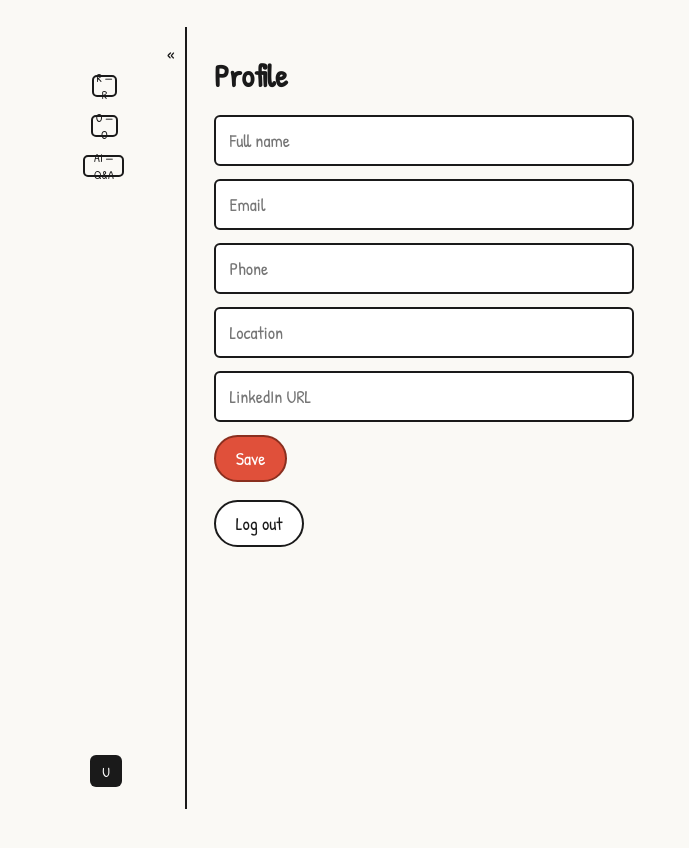
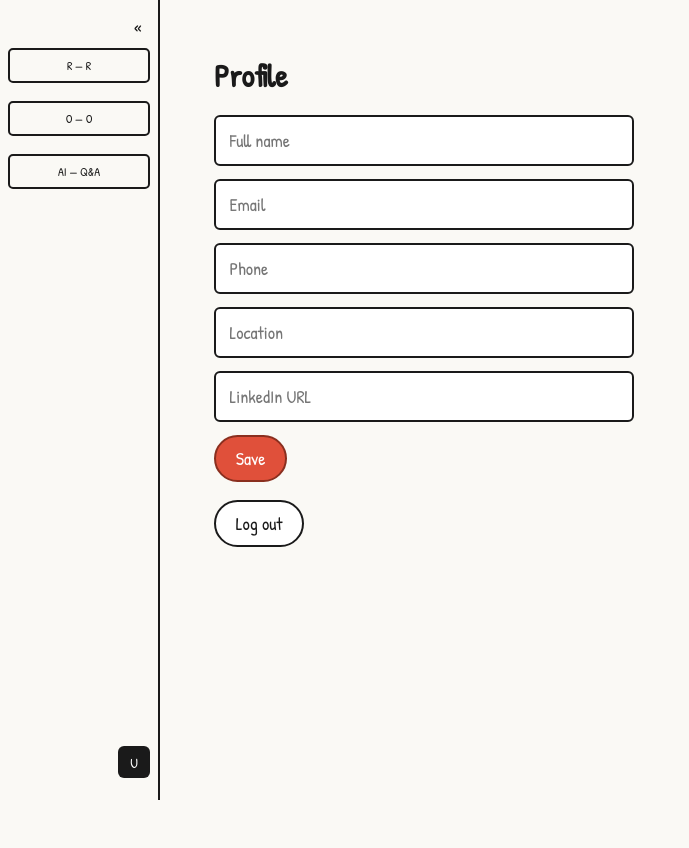
Before and after one commit to NiceKim/career-profile, a Next.js app: page /profile in a window 1280 px wide. Shown: the top 848 px of the page, without its empty margins (0-689 px from the left). Built offline with nearby package versions, Linux system fonts and the light colour scheme; no server answers; the database is empty; sample sign-in values are in the browser's storage.

Commit message:
fix: make sidebar fixed-position, show real chips in resume view
  AppShell now owns the collapse state so the main content's left margin
  stays in sync with the fixed sidebar's width. Resume view renders
  ObjectVersionChip for each item instead of the raw markdown body.

```diff
--- a/src/app/(app)/layout.tsx
+++ b/src/app/(app)/layout.tsx
@@ -1,6 +1,6 @@
 import { redirect } from 'next/navigation';
 import { auth } from '@/lib/auth';
-import { Sidebar } from '@/components/Sidebar';
+import { AppShell } from '@/components/AppShell';
 
 export default async function AppLayout({ children }: { children: React.ReactNode }) {
   const session = await auth();
@@ -8,10 +8,5 @@ export default async function AppLayout({ children }: { children: React.ReactNod
 
   const initial = (session.user.email ?? '?').slice(0, 1).toUpperCase();
 
-  return (
-    <div style={{ display: 'flex', minHeight: '100vh' }}>
-      <Sidebar initial={initial} />
-      <main style={{ flex: 1, padding: '1.5rem' }}>{children}</main>
-    </div>
-  );
+  return <AppShell initial={initial}>{children}</AppShell>;
 }
--- a/src/app/(app)/resumes/[id]/page.tsx
+++ b/src/app/(app)/resumes/[id]/page.tsx
@@ -1,6 +1,8 @@
 import { getCurrentUserId } from '@/lib/session';
 import { getResumeVersionWithContent } from '@/lib/resumes/queries';
 import { HistoryTab } from './HistoryTab';
+import { ObjectVersionChip } from '@/components/ObjectVersionChip';
+import type { ObjectType } from '@/lib/objects/schemas';
 import Link from 'next/link';
 import styles from './ResumeView.module.css';
 
@@ -52,7 +54,9 @@ export default async function ViewResumePage({
             <h2>{section.sectionType}</h2>
             <ul className={styles.section}>
               {section.items.map((item) => (
-                <li key={item.id}>{item.objectVersion.body}</li>
+                <li key={item.id}>
+                  <ObjectVersionChip type={item.objectVersion.type as ObjectType} version={item.objectVersion} />
+                </li>
               ))}
             </ul>
           </div>
--- /dev/null
+++ b/src/components/AppShell.tsx
@@ -0,0 +1,20 @@
+'use client';
+
+import { useState } from 'react';
+import { Sidebar } from './Sidebar';
+
+const SIDEBAR_WIDTH = { expanded: 160, collapsed: 48 };
+
+// Owns the collapse state so both the (fixed-position) Sidebar and main's left margin
+// stay in sync — a fixed sidebar no longer reserves its own space in the layout.
+export function AppShell({ initial, children }: { initial: string; children: React.ReactNode }) {
+  const [collapsed, setCollapsed] = useState(false);
+  const width = collapsed ? SIDEBAR_WIDTH.collapsed : SIDEBAR_WIDTH.expanded;
+
+  return (
+    <div style={{ display: 'flex', minHeight: '100vh' }}>
+      <Sidebar initial={initial} collapsed={collapsed} onToggle={() => setCollapsed((c) => !c)} width={width} />
+      <main style={{ flex: 1, padding: '1.5rem', marginLeft: width }}>{children}</main>
+    </div>
+  );
+}
--- a/src/components/ObjectVersionChip.tsx
+++ b/src/components/ObjectVersionChip.tsx
@@ -1,3 +1,5 @@
+'use client';
+
 import { useState } from 'react';
 import type { ObjectType } from '@/lib/objects/schemas';
 import { FIELDS_BY_TYPE, IDENTITY_FIELD, getIdentityLabel } from '@/lib/objects/fieldConfig';
--- a/src/components/Sidebar.module.css
+++ b/src/components/Sidebar.module.css
@@ -1,12 +1,18 @@
 .sidebar {
+  /* Fixed to the viewport (not just sticky) so it never scrolls with the page — AppShell
+     mirrors its width as main's margin-left, since a fixed element no longer reserves
+     its own space in the flex layout. */
+  position: fixed;
+  top: 0;
+  left: 0;
+  height: 100vh;
   background: #faf9f5;
   border-right: 2px solid #1a1a1a;
   display: flex;
   flex-direction: column;
   align-items: center;
   gap: 9px;
-  padding: 14px 2px;
-  flex-shrink: 0;
+  padding: 14px 8px;
 }
 
 .toggle {
@@ -22,7 +28,6 @@
   display: flex;
   flex-direction: column;
   gap: 9px;
-  align-items: center;
 }
 
 .link,
@@ -30,12 +35,15 @@
   display: flex;
   align-items: center;
   justify-content: center;
-  width: 90%;
-  height: 22px;
+  width: 100%;
+  padding: 7px 10px;
   border-radius: 5px;
   border: 2px solid #1a1a1a;
   font-size: 12px;
   text-align: center;
+  white-space: nowrap;
+  overflow: hidden;
+  text-overflow: ellipsis;
 }
 
 .link {
@@ -53,6 +61,7 @@
 }
 
 .avatar {
+  align-self: flex-end;
   width: 32px;
   height: 32px;
   border-radius: 6px;
--- a/src/components/Sidebar.tsx
+++ b/src/components/Sidebar.tsx
@@ -2,7 +2,6 @@
 
 import Link from 'next/link';
 import { usePathname } from 'next/navigation';
-import { useState } from 'react';
 import styles from './Sidebar.module.css';
 
 const links = [
@@ -11,13 +10,22 @@ const links = [
   { href: '/qna', label: 'AI', title: 'Q&A' },
 ];
 
-export function Sidebar({ initial }: { initial: string }) {
-  const [collapsed, setCollapsed] = useState(false);
+export function Sidebar({
+  initial,
+  collapsed,
+  onToggle,
+  width,
+}: {
+  initial: string;
+  collapsed: boolean;
+  onToggle: () => void;
+  width: number;
+}) {
   const pathname = usePathname();
 
   return (
-    <nav aria-label="Main" className={styles.sidebar} style={{ width: collapsed ? 48 : 160 }}>
-      <button type="button" onClick={() => setCollapsed((c) => !c)} aria-label="Toggle sidebar" className={styles.toggle}>
+    <nav aria-label="Main" className={styles.sidebar} style={{ width }}>
+      <button type="button" onClick={onToggle} aria-label="Toggle sidebar" className={styles.toggle}>
         {collapsed ? '»' : '«'}
       </button>
       <ul className={styles.links}>
```
